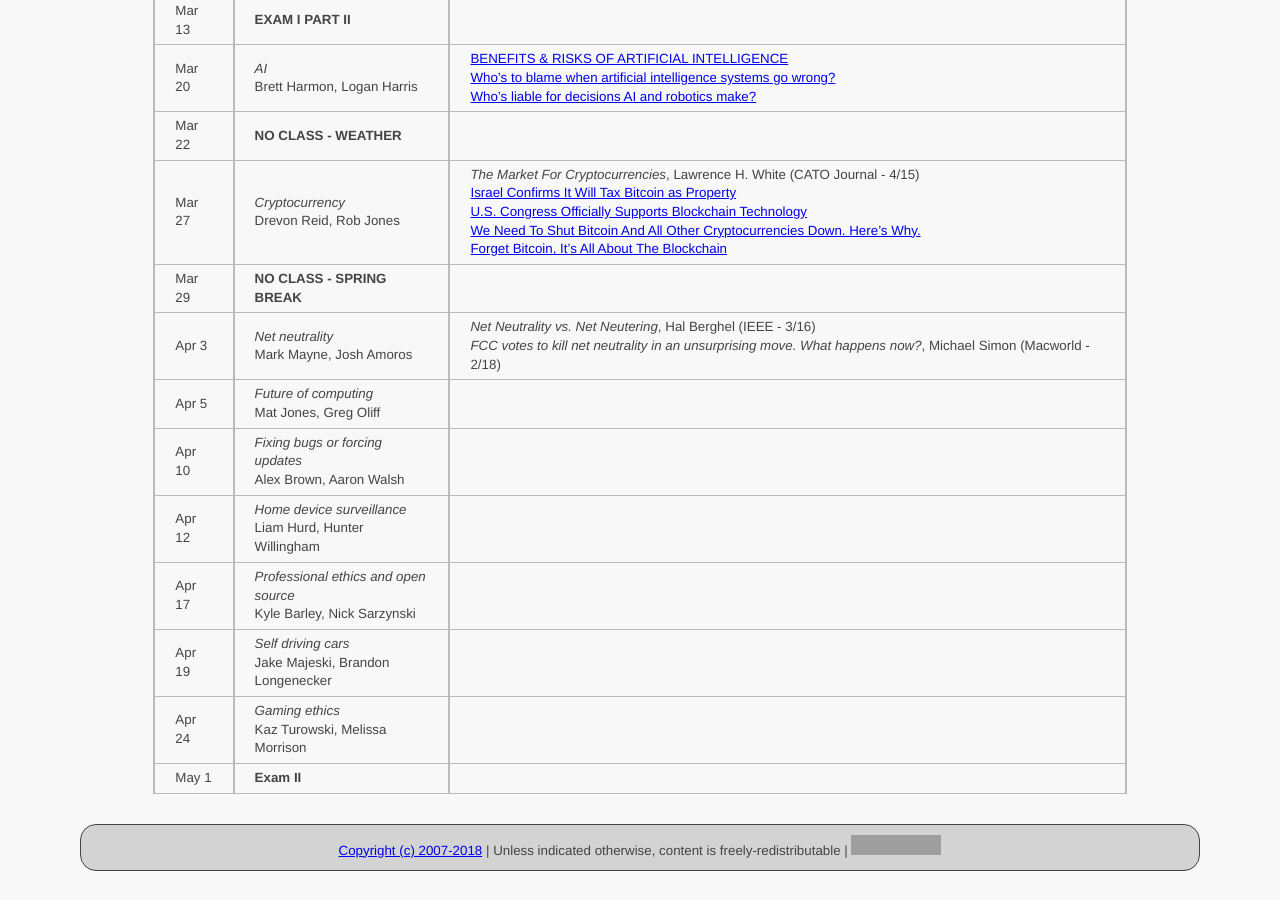
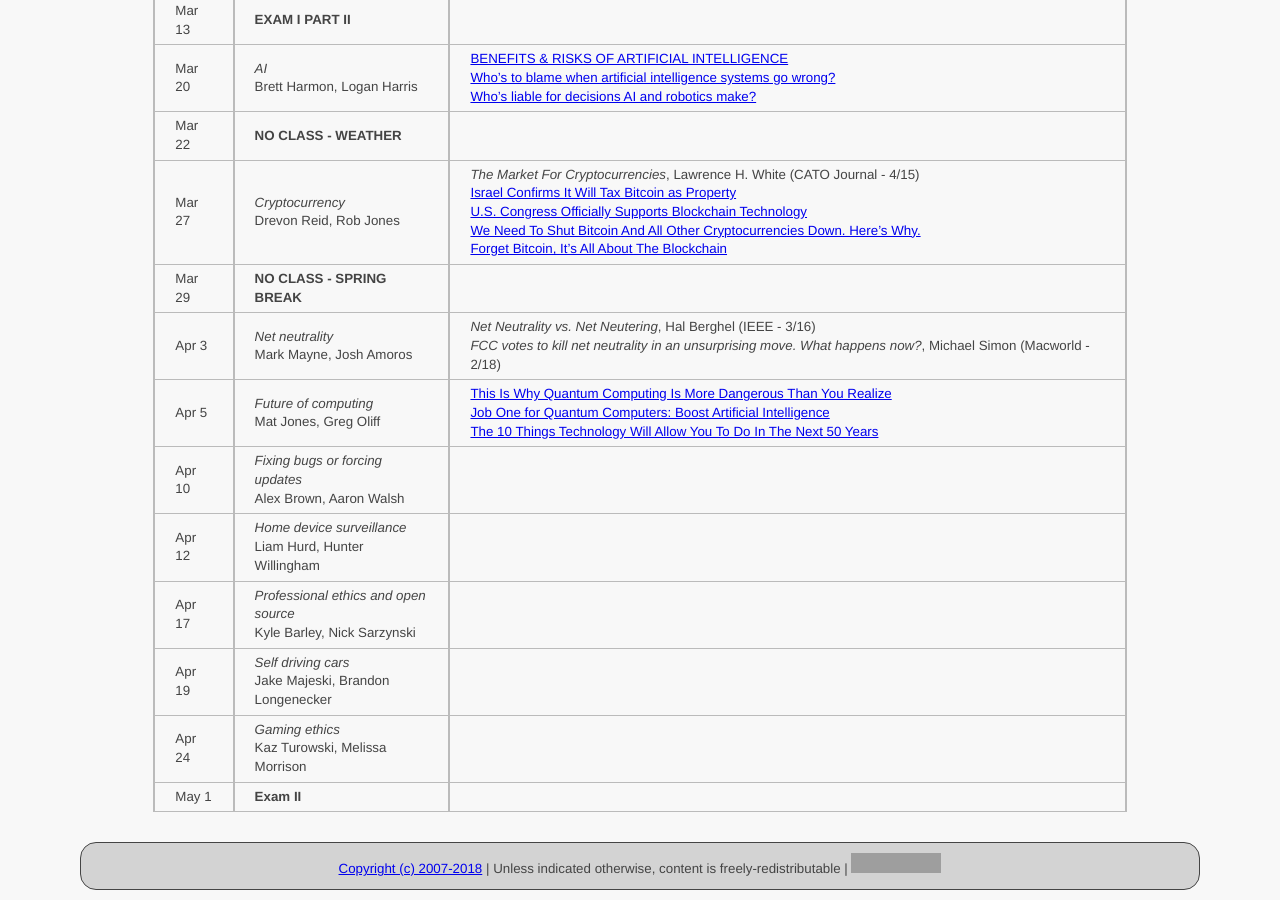
Before and after one commit to ycpcs/cs456-spring2018, a Jekyll site: the page built from schedule/index.md, in a window 1280 px wide and 900 px high, scrolled down 1221 px. Built offline with Jekyll 4.4.1, drawn with Linux system fonts in a browser that asks for light colours; grey boxes are pictures that could not be loaded.

Commit message:
add future article
add future article

```diff
--- a/schedule/index.md
+++ b/schedule/index.md
@@ -34,7 +34,7 @@ All reading materials can be accessed via [Schmidt Library](http://library.ycp.e
 > Mar 27  | *Cryptocurrency* <br /> Drevon Reid, Rob Jones | *The Market For Cryptocurrencies*, Lawrence H. White (CATO Journal - 4/15) <br /> [Israel Confirms It Will Tax Bitcoin as Property](https://www.coindesk.com/israel-confirms-will-tax-bitcoin-property/) <br /> [U.S. Congress Officially Supports Blockchain Technology](https://www.astralcrypto.com/2018/03/19/u-s-congress-officially-supports-blockchain-technology/) <br /> [We Need To Shut Bitcoin And All Other Cryptocurrencies Down. Here's Why.](https://www.forbes.com/sites/jasonbloomberg/2018/03/10/we-need-to-shut-bitcoin-and-all-other-cryptocurrencies-down-heres-why/#2db8cba41bca) <br /> [Forget Bitcoin, It's All About The Blockchain](https://www.forbes.com/sites/jamiemoy/2018/02/22/forget-bitcoin-its-all-about-the-blockchain/#6e4985b75f6b) |
 > Mar 29  | **NO CLASS - SPRING BREAK** | |
 > Apr 3   | *Net neutrality* <br /> Mark Mayne, Josh Amoros | *Net Neutrality vs. Net Neutering*, Hal Berghel (IEEE - 3/16) <br /> *FCC votes to kill net neutrality in an unsurprising move. What happens now?*, Michael Simon (Macworld - 2/18)  |
-> Apr 5   | *Future of computing* <br /> Mat Jones, Greg Oliff | |
+> Apr 5   | *Future of computing* <br /> Mat Jones, Greg Oliff | [This Is Why Quantum Computing Is More Dangerous Than You Realize](https://www.forbes.com/sites/jasonbloomberg/2017/08/11/this-is-why-quantum-computing-is-more-dangerous-than-you-realize/#4c4035b43bab) <br /> [Job One for Quantum Computers: Boost Artificial Intelligence](https://www.quantamagazine.org/job-one-for-quantum-computers-boost-artificial-intelligence-20180129/) <br /> [The 10 Things Technology Will Allow You To Do In The Next 50 Years](https://www.elitedaily.com/news/technology/the-10-things-technology-will-allow-you-to-do-in-the-next-50-years)|
 > Apr 10  | *Fixing bugs or forcing updates* <br /> Alex Brown, Aaron Walsh | |
 > Apr 12  | *Home device surveillance* <br /> Liam Hurd, Hunter Willingham | |
 > Apr 17  | *Professional ethics and open source* <br /> Kyle Barley, Nick Sarzynski | |
```
